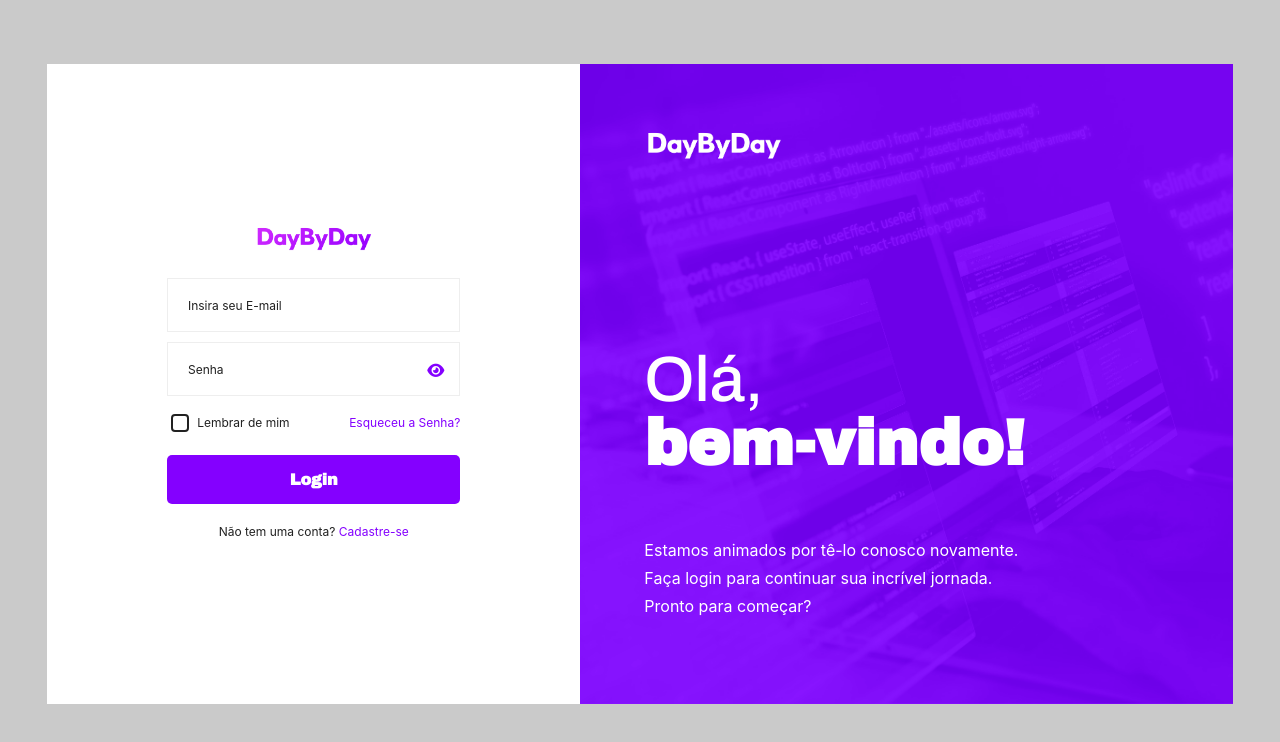
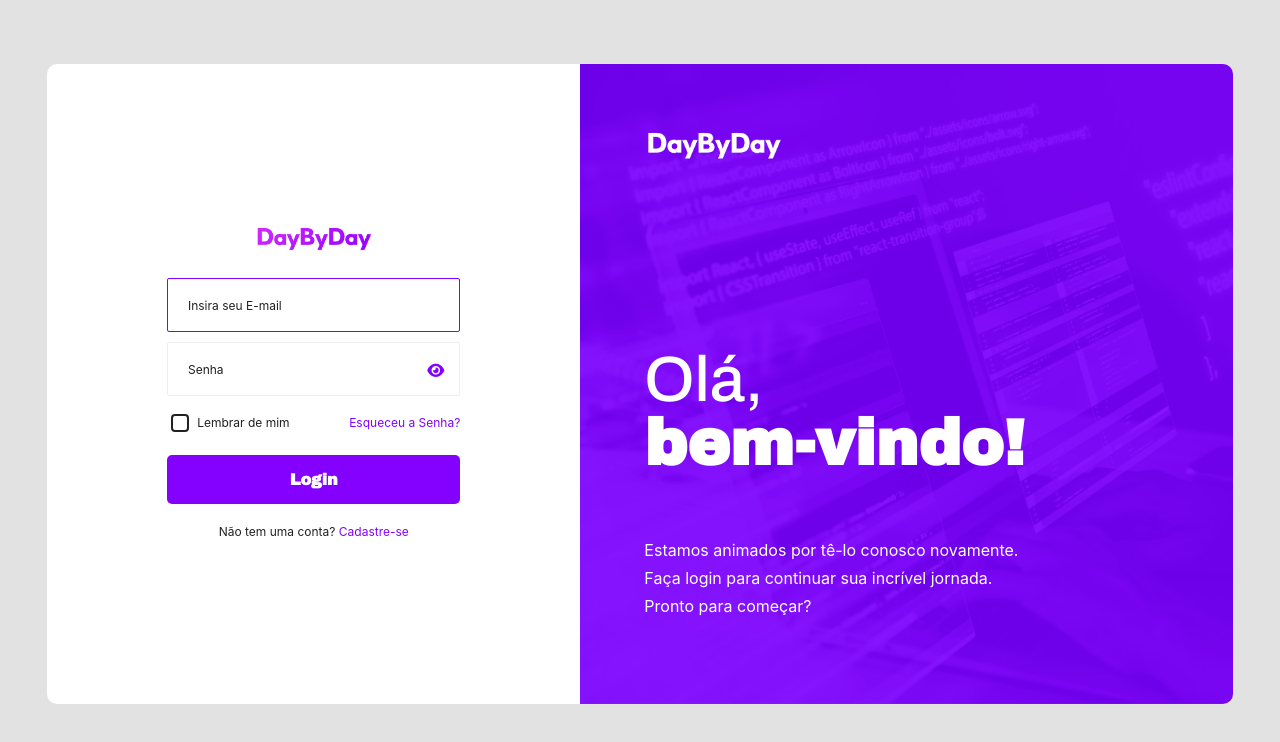
Before and after one commit to yurizzxz/Tela-de-Login, a React (Vite) app: page / in a window 1280 px wide. In both pictures the pointer is over the input "Insira seu E-mail". Shown: the top 742 px of the page. Built offline with nearby package versions, Linux system fonts and the light colour scheme.

Commit message:
Alterações visuais

```diff
--- a/src/_components/login.css
+++ b/src/_components/login.css
@@ -16,7 +16,7 @@ a {
 
 body {
   padding: 0;
-  background-color: #cacaca;
+  background-color: #e2e2e2;
   overflow: hidden;
   min-width: 380px;
   min-height: 96dvh;
@@ -55,6 +55,7 @@ body {
   min-height: 30rem;
   position: relative;
   order: 1;
+  border-radius: 0 10px 10px 0;
 }
 
 
@@ -80,6 +81,7 @@ body {
 .loginForm {
   background-color: var(--formbg);
   padding: 10rem 0;
+  border-radius: 10px 0 0 10px;
 }
 
 .loginInfos {
@@ -114,8 +116,14 @@ body {
   background-color: var(--formbg);
   color: var(--txt);
   outline: none;
+  border-radius: 2px;
   width: 13rem;
+  transition: .3s ease-in-out;
+}
 
+.formControl > input:hover {
+  border-color: var(--cor);
+  transition: .3s ease-in-out;
 }
 
 .formControl.active::before {
@@ -172,6 +180,10 @@ body {
 .formFooter a {
   text-decoration: none;
   color: var(--cor);
+}
+
+.formFooter a:hover {
+  text-decoration: underline;
 }
 
 .formFooter .checkbox {
@@ -360,6 +372,10 @@ body {
   color: var(--txt);
 }
 
+.buttonLayout a:hover {
+  text-decoration: underline;
+}
+
 .buttonLayout span {
   color: var(--cor);
 }
```
